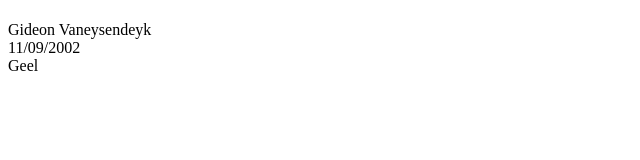
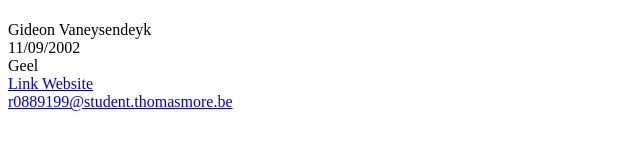
Before and after one commit to Worryy34/IT_Topics, a plain HTML site: page les-01/kennismaking.html in a window 1280 px wide. Shown: the whole page, without its empty margins (0-640 px from the left). Drawn offline with Linux system fonts and the light colour scheme.

Commit message:
Kennismaking oefening afgemaakt

```diff
--- a/les-01/oefening_01.html
+++ b/les-01/kennismaking.html
@@ -1,9 +1,10 @@
 <!DOCTYPE html>
+<!--2/16/2022-->
 <html lang="nl">
     <h1>
         <meta charset="UTF-8">
         <meta http-equiv="X-UA-Compatible" content="IE=edge">
-        <meta name="viewport" content="width=device-width, initial-scale=1.0">
+        <meta name="Author" content= "Gideon">
         <title>Kennismaking HTML</title>
     </h1>
     <body>
@@ -13,6 +14,10 @@
             11/09/2002
             <br>
             Geel
+            <br>
+            <a href="https://www.thomasmore.be/live">Link Website</a>
+            <br>
+            <a href="https://outlook.live.com/owa/">r0889199@student.thomasmore.be</a>
         </p>
     </body>
 </html>
```
